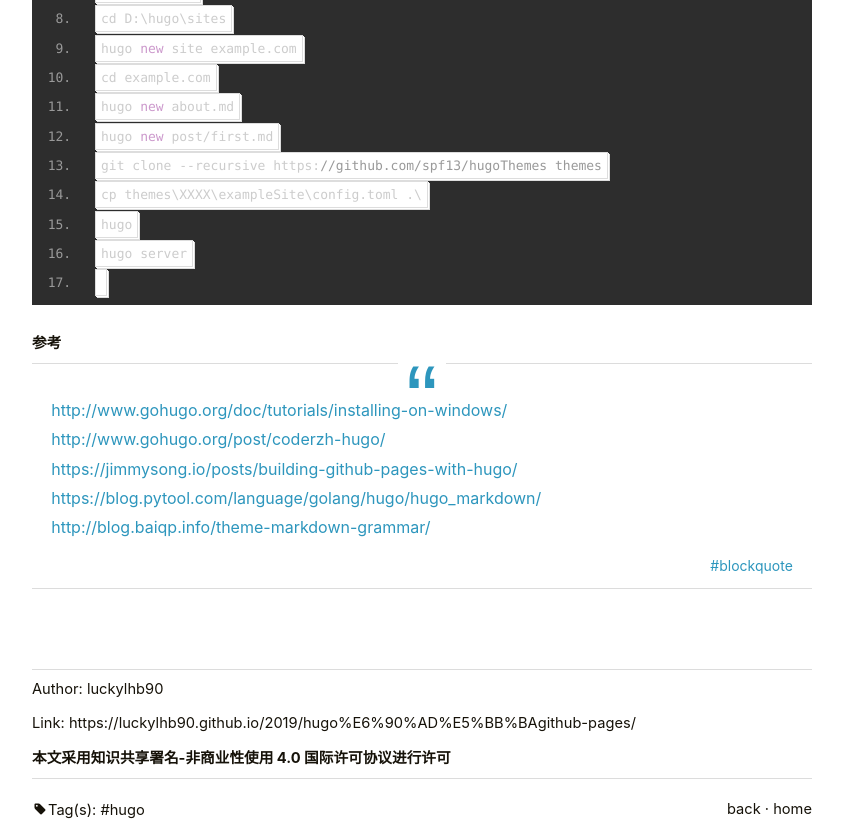
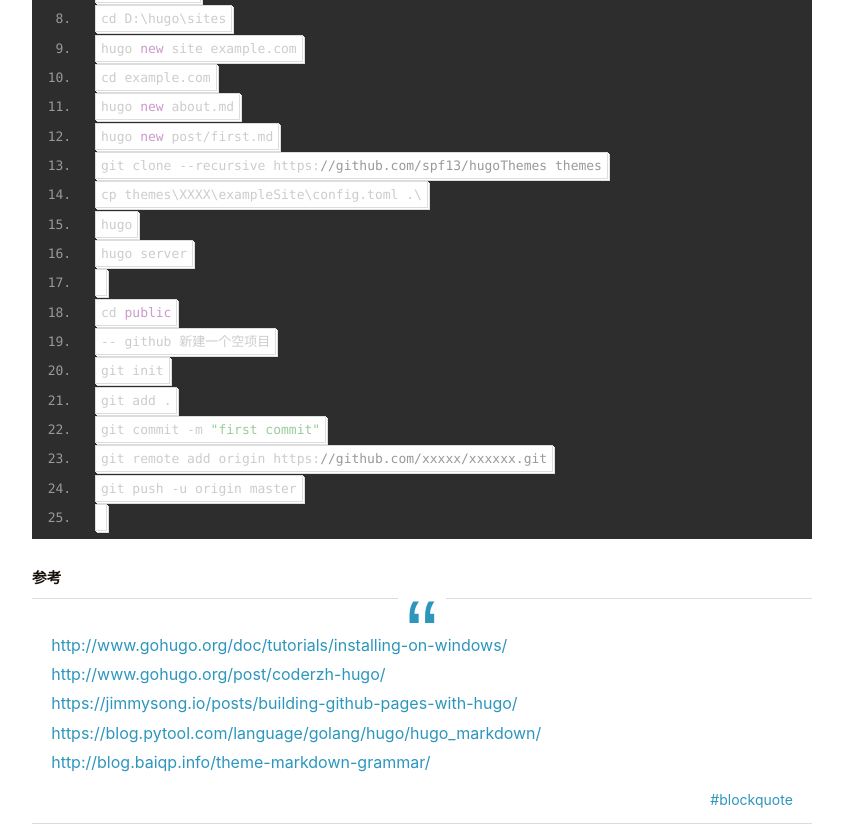
Before and after one commit to luckylhb90/luckylhb90.github.io, a plain HTML site: page 2019/hugo搭建github-pages/index.html in a window 1280 px wide. Shown: the part 3349-4177 px from the top of the page, without its empty margins (218-1061 px from the left). Drawn offline with Linux system fonts and the light colour scheme; a web font is replaced by a local one.

Commit message:
# 2.hugo 搭建github page

```diff
--- a/2019/hugo搭建github-pages/index.html
+++ b/2019/hugo搭建github-pages/index.html
@@ -69,7 +69,7 @@ windows 版本 ：  参考官方文档安装即可：
     "datePublished": "2019-02-16 22:15:36 &#43;0800 CST",
     "dateModified" : "2019-02-16 22:15:36 &#43;0800 CST",
     "url" : "https://luckylhb90.github.io/2019/hugo%E6%90%AD%E5%BB%BAgithub-pages/",
-    "wordCount" : "126",
+    "wordCount" : "151",
     "keywords" : [ "hugo", "luckylhb90"]
 }
 </script>
@@ -307,6 +307,14 @@ cp themes\XXXX\exampleSite\config.toml .\
 hugo
 hugo server
 
+cd public
+-- github 新建一个空项目
+git init
+git add .
+git commit -m &quot;first commit&quot;
+git remote add origin https://github.com/xxxxx/xxxxxx.git
+git push -u origin master
+
 </code></pre>
 
 <h4 id="参考">参考</h4>
```
Also changed, not shown: index.xml (+8 -0 lines).
